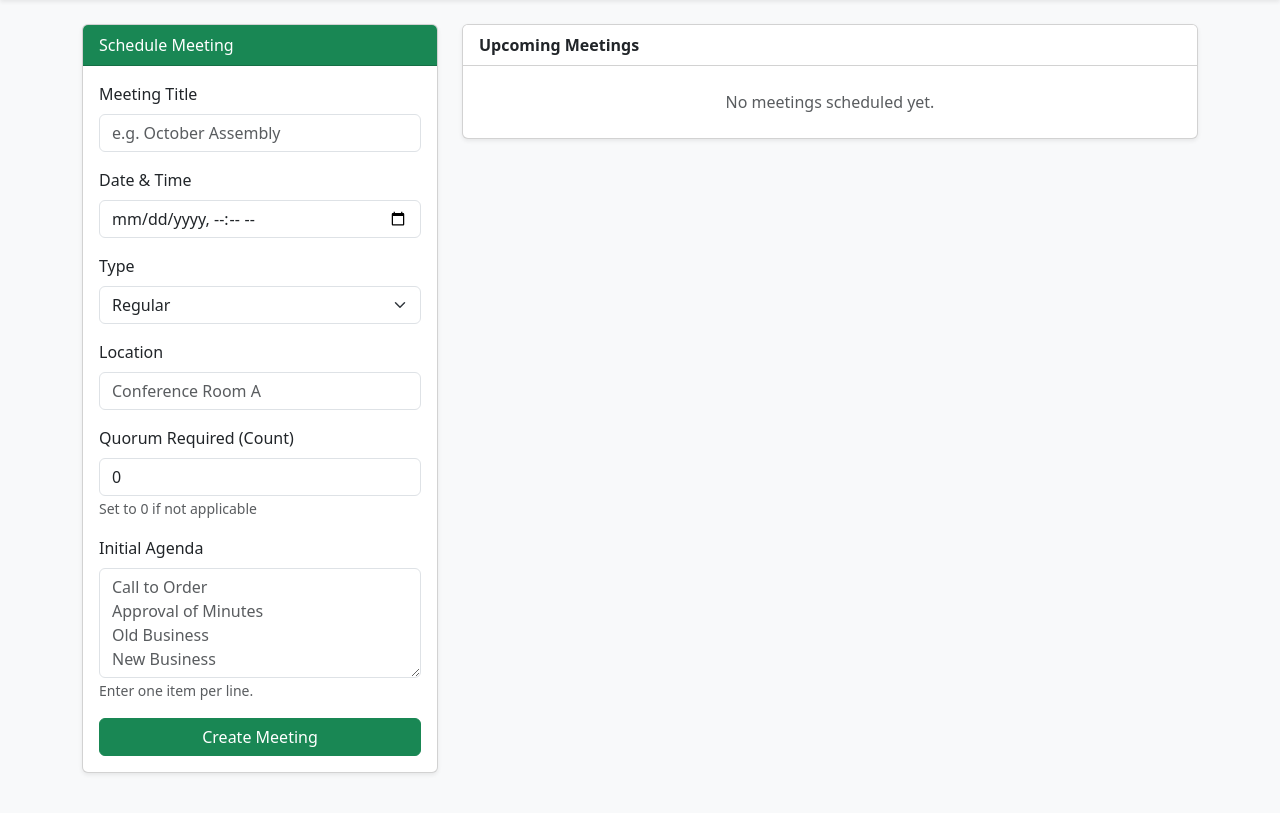
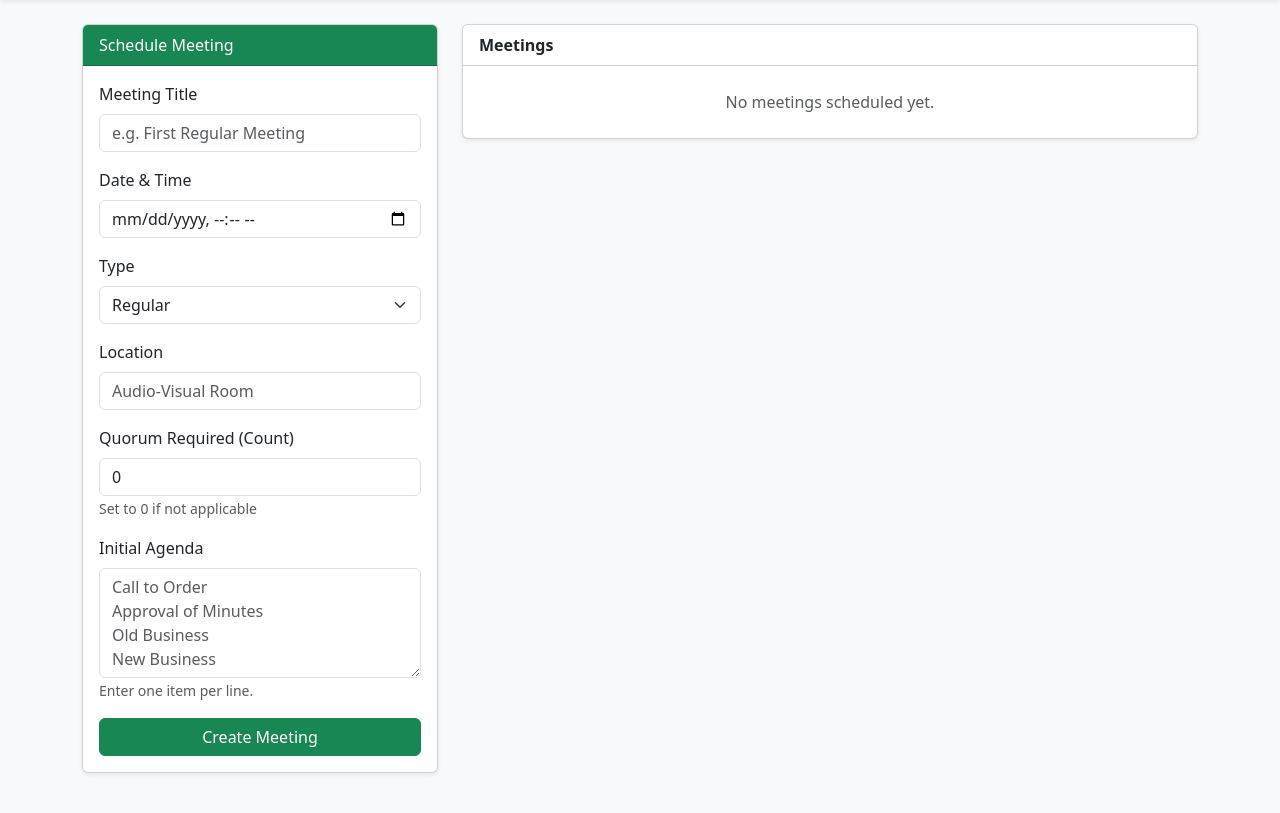
Before and after one commit to felexion/quorum, a Flask app: page /meetings in a window 1280 px wide. Shown: the part 80-893 px from the top of the page. Run offline with Flask 3, Linux system fonts and the light colour scheme.

Commit message:
Fixed some customizations in meetings

```diff
--- a/requirements.txt
+++ b/requirements.txt
@@ -1,4 +1,5 @@
 Flask>=2.3,<3.1
 Flask-SQLAlchemy>=3.1,<4.0
 pywebview>=4.4,<5.0
-pyinstaller>=6.0,<6.6
+# PyInstaller does not yet support Python 3.13; install only when packaging on Python <=3.12
+pyinstaller>=6.10 ; python_version < '3.13'
--- a/templates/meetings.html
+++ b/templates/meetings.html
@@ -11,7 +11,7 @@
                 <form action="/meetings/add" method="POST">
                     <div class="mb-3">
                         <label class="form-label">Meeting Title</label>
-                        <input type="text" name="title" class="form-control" placeholder="e.g. October Assembly" required>
+                        <input type="text" name="title" class="form-control" placeholder="e.g. First Regular Meeting" required>
                     </div>
 
                     <div class="mb-3">
@@ -30,7 +30,7 @@
                     </div>
                     <div class="mb-3">
                         <label class="form-label">Location</label>
-                        <input type="text" name="location" class="form-control" placeholder="Conference Room A">
+                        <input type="text" name="location" class="form-control" placeholder="Audio-Visual Room">
                     </div>
                     <div class="mb-3">
                         <label class="form-label">Quorum Required (Count)</label>
@@ -53,7 +53,7 @@
     <div class="col-md-8">
         <div class="card shadow-sm">
             <div class="card-header bg-white">
-                <strong>Upcoming Meetings</strong>
+                <strong>Meetings</strong>
             </div>
             <div class="list-group list-group-flush">
                 {% for meeting in meetings %}
```
Also changed, not shown: uploads/JITS_LOGO.png (added).
